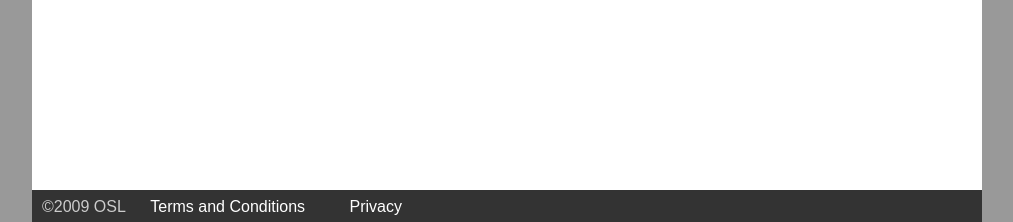
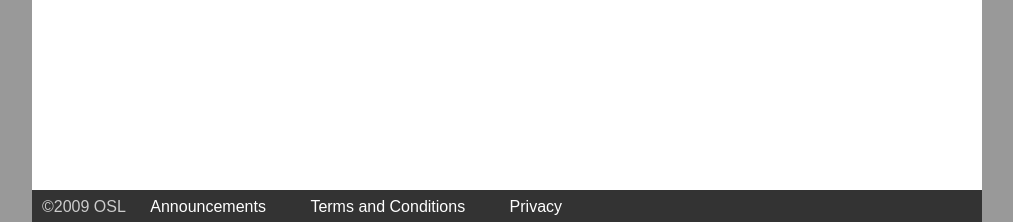
Before and after one commit to jeffcharles/Open-Source-at-Laurier-Website, a Django app: page /articles/ in a window 1280 px wide. Shown: the part 578-800 px from the top of the page, without its empty margins (133-1146 px from the left). Run offline with Django 3.2, Linux system fonts and the light colour scheme; data that the repository does not hold is empty; parts of the project's set-up code (start-up, migrations or seed data) failed here and were passed over.

Commit message:
Add link to announcements in secondary navbar

```diff
--- a/media/templates/base.html
+++ b/media/templates/base.html
@@ -49,6 +49,7 @@
             <section>&copy;2009 OSL</section>
             <nav id="secondary-navbar">
                 <ul>
+                    <li><a href="{% url announcement_home %}" title="Announcements">Announcements</a></li>
                     <li><a href="{% url terms %}" title="Terms of Use of the OSL Site">Terms and Conditions</a></li>
                     <li><a href="{% url privacy %}" title="OSL Privacy Policy">Privacy</a></li>
                 </ul>
```
